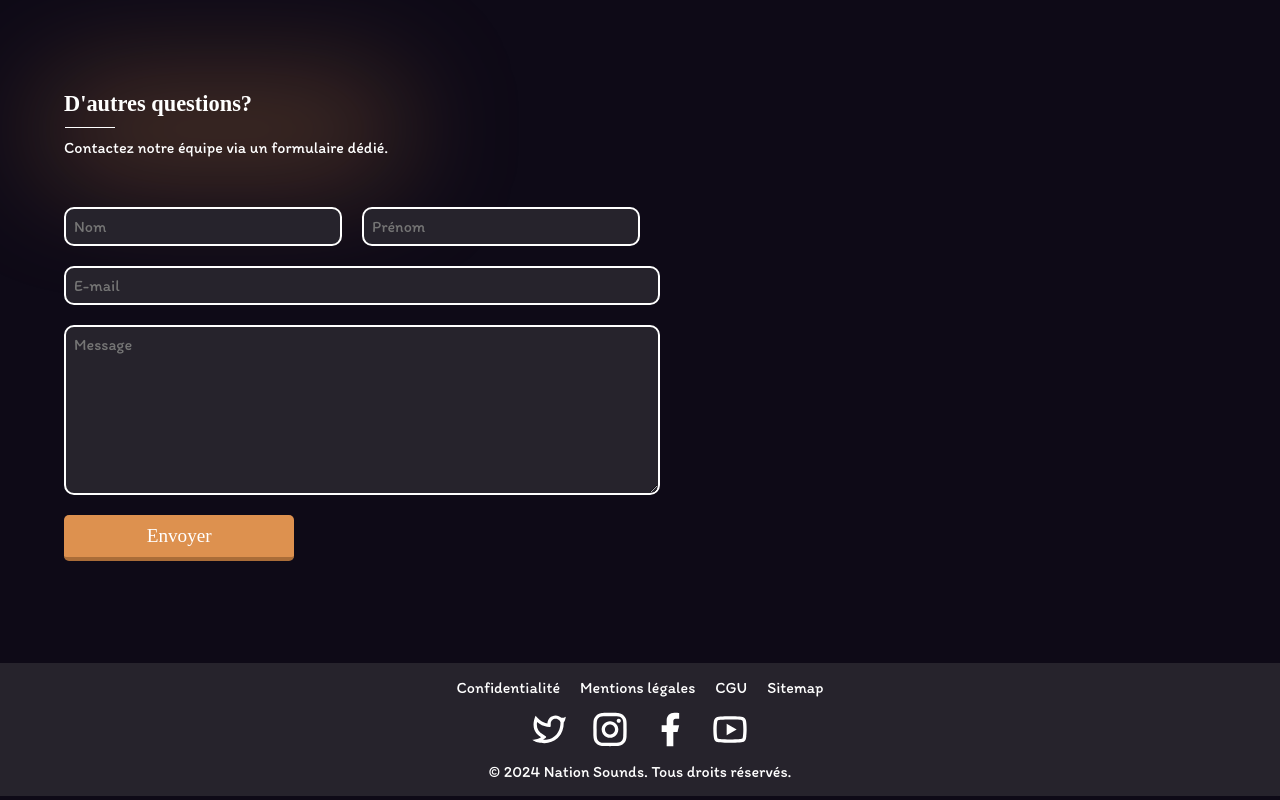
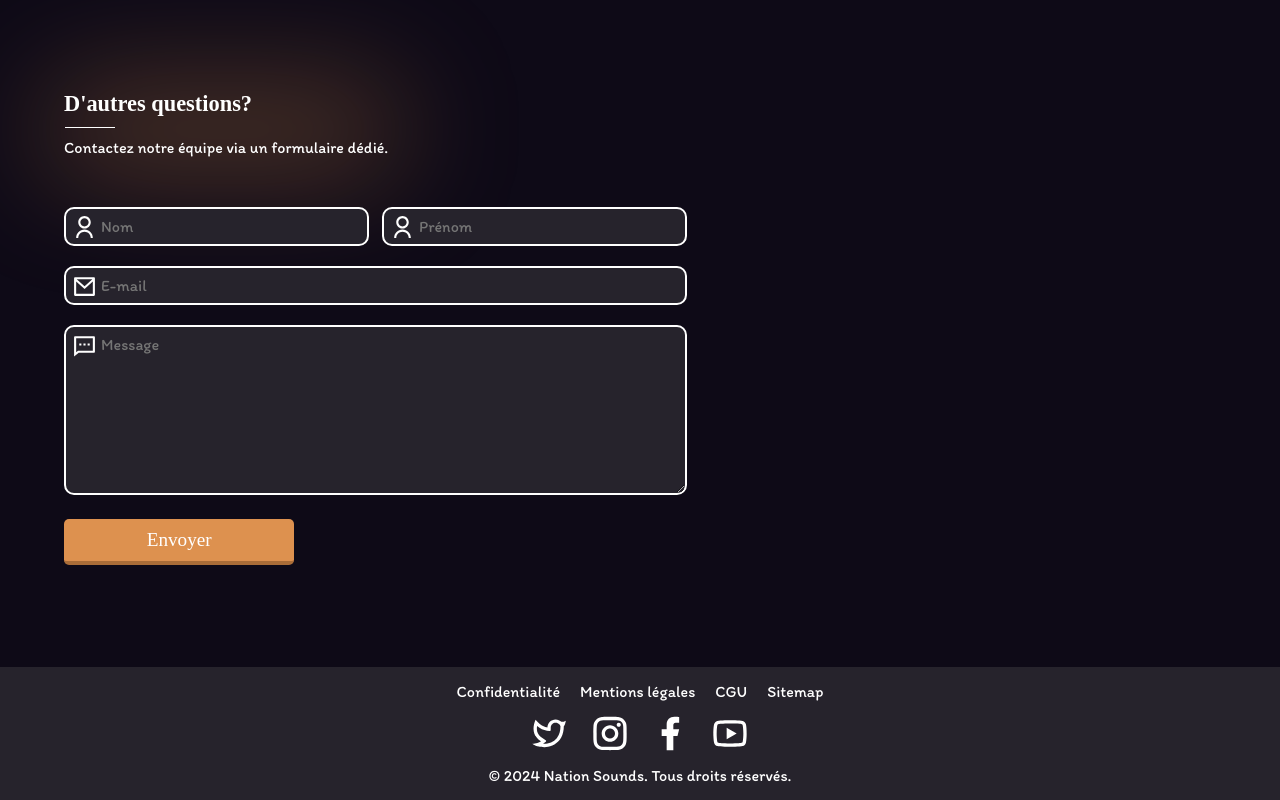
Before and after one commit to xeww/mspr-front, a React (Vite) app: page /faq in a window 1280 px wide. Shown: the part 789-1589 px from the top of the page. Built offline with nearby package versions, Linux system fonts and the light colour scheme; a web font is replaced by a local one.

Commit message:
feat: progress

```diff
--- a/src/components/ContactForm/ContactForm.css
+++ b/src/components/ContactForm/ContactForm.css
@@ -5,19 +5,19 @@
     gap: 20px;
 }
 
+.contact-form-first-row-container {
+    display: flex;
+    gap: 60px;
+}
+
 .contact-form-container input, textarea {
     background-color: var(--lesser-dark);
     color: white;
-    padding: 8px;
     border: 2px solid white;
     border-radius: 10px;
     font-size: 1rem;
     width: 100%;
-}
-
-.contact-form-first-row-container {
-    display: flex;
-    gap: 20px;
+    padding: 8px 8px 8px 35px;
 }
 
 .contact-form-container button {
@@ -27,3 +27,15 @@
 .contact-form-container textarea {
     height: 150px;
 }
+
+.contact-form-input {
+    position: relative;
+    width: 100%;
+}
+
+.contact-form-input svg {
+    position: absolute;
+    width: 25px;
+    top: 8px;
+    left: 8px;
+}
--- a/src/components/ContactForm/ContactForm.jsx
+++ b/src/components/ContactForm/ContactForm.jsx
@@ -1,22 +1,35 @@
 import "./ContactForm.css";
 import Button1 from "../Buttons/Button1.jsx";
+import UserIcon from "../Icons/UserIcon.jsx";
+import MailIcon from "../Icons/MailIcon.jsx";
+import MessageIcon from "../Icons/MessageIcon.jsx";
 
 export default function ContactForm() {
   return (
     <>
       <div className="contact-form-container">
         <div className="contact-form-first-row-container">
+          <div id="contact-form-lname-input" className="contact-form-input">
+            <UserIcon />
+            <input placeholder="Nom" className="font-body"></input>
+          </div>
+          <div id="contact-form-fname-input" className="contact-form-input">
+            <UserIcon />
+            <input placeholder="Prénom" className="font-body"></input>
+          </div>
+        </div>
+        <div id="contact-form-email-input" className="contact-form-input">
+          <MailIcon />
           <input
-            placeholder="Nom"
-            className="contact-form-lastname-input font-body"
-          ></input>
-          <input
-            placeholder="Prénom"
-            className="contact-form-lastname-input font-body"
+            type="email"
+            placeholder="E-mail"
+            className="font-body"
           ></input>
         </div>
-        <input type="email" placeholder="E-mail" className="font-body"></input>
-        <textarea placeholder="Message" className="font-body"></textarea>
+        <div id="contact-form-message-input" className="contact-form-input">
+          <MessageIcon />
+          <textarea placeholder="Message" className="font-body"></textarea>
+        </div>
         <Button1 text="Envoyer" onClick={() => {}} />
       </div>
     </>
--- a/src/components/Footer/Footer.css
+++ b/src/components/Footer/Footer.css
@@ -9,6 +9,7 @@ footer {
     background-color: var(--lesser-dark);
     gap: 10px;
     padding: 15px;
+    position: relative;
 }
 
 .footer-links {
--- /dev/null
+++ b/src/components/Icons/MailIcon.jsx
@@ -0,0 +1,12 @@
+export default function MailIcon() {
+  return (
+    <svg
+      xmlns="http://www.w3.org/2000/svg"
+      viewBox="0 0 24 24"
+      fill="currentColor"
+      color="white"
+    >
+      <path d="M3 3H21C21.5523 3 22 3.44772 22 4V20C22 20.5523 21.5523 21 21 21H3C2.44772 21 2 20.5523 2 20V4C2 3.44772 2.44772 3 3 3ZM20 7.23792L12.0718 14.338L4 7.21594V19H20V7.23792ZM4.51146 5L12.0619 11.662L19.501 5H4.51146Z"></path>
+    </svg>
+  );
+}
--- /dev/null
+++ b/src/components/Icons/MessageIcon.jsx
@@ -0,0 +1,12 @@
+export default function MessageIcon() {
+  return (
+    <svg
+      xmlns="http://www.w3.org/2000/svg"
+      viewBox="0 0 24 24"
+      fill="currentColor"
+      color="white"
+    >
+      <path d="M6.45455 19L2 22.5V4C2 3.44772 2.44772 3 3 3H21C21.5523 3 22 3.44772 22 4V18C22 18.5523 21.5523 19 21 19H6.45455ZM5.76282 17H20V5H4V18.3851L5.76282 17ZM11 10H13V12H11V10ZM7 10H9V12H7V10ZM15 10H17V12H15V10Z"></path>
+    </svg>
+  );
+}
--- /dev/null
+++ b/src/components/Icons/UserIcon.jsx
@@ -0,0 +1,12 @@
+export default function UserIcon() {
+  return (
+    <svg
+      xmlns="http://www.w3.org/2000/svg"
+      viewBox="0 0 24 24"
+      fill="currentColor"
+      color="white"
+    >
+      <path d="M4 22C4 17.5817 7.58172 14 12 14C16.4183 14 20 17.5817 20 22H18C18 18.6863 15.3137 16 12 16C8.68629 16 6 18.6863 6 22H4ZM12 13C8.685 13 6 10.315 6 7C6 3.685 8.685 1 12 1C15.315 1 18 3.685 18 7C18 10.315 15.315 13 12 13ZM12 11C14.21 11 16 9.21 16 7C16 4.79 14.21 3 12 3C9.79 3 8 4.79 8 7C8 9.21 9.79 11 12 11Z"></path>
+    </svg>
+  );
+}
--- a/src/pages/Faq/Faq.jsx
+++ b/src/pages/Faq/Faq.jsx
@@ -10,7 +10,7 @@ export default function Faq() {
   return (
     <>
       <Header />
-      <UpperPage title="FAQ & Contacte" description="Des questions?" />
+      <UpperPage title="FAQ & Contact" description="Des questions?" />
 
       <div className="wrapper">
         <div className="faq-questions-container">
```
